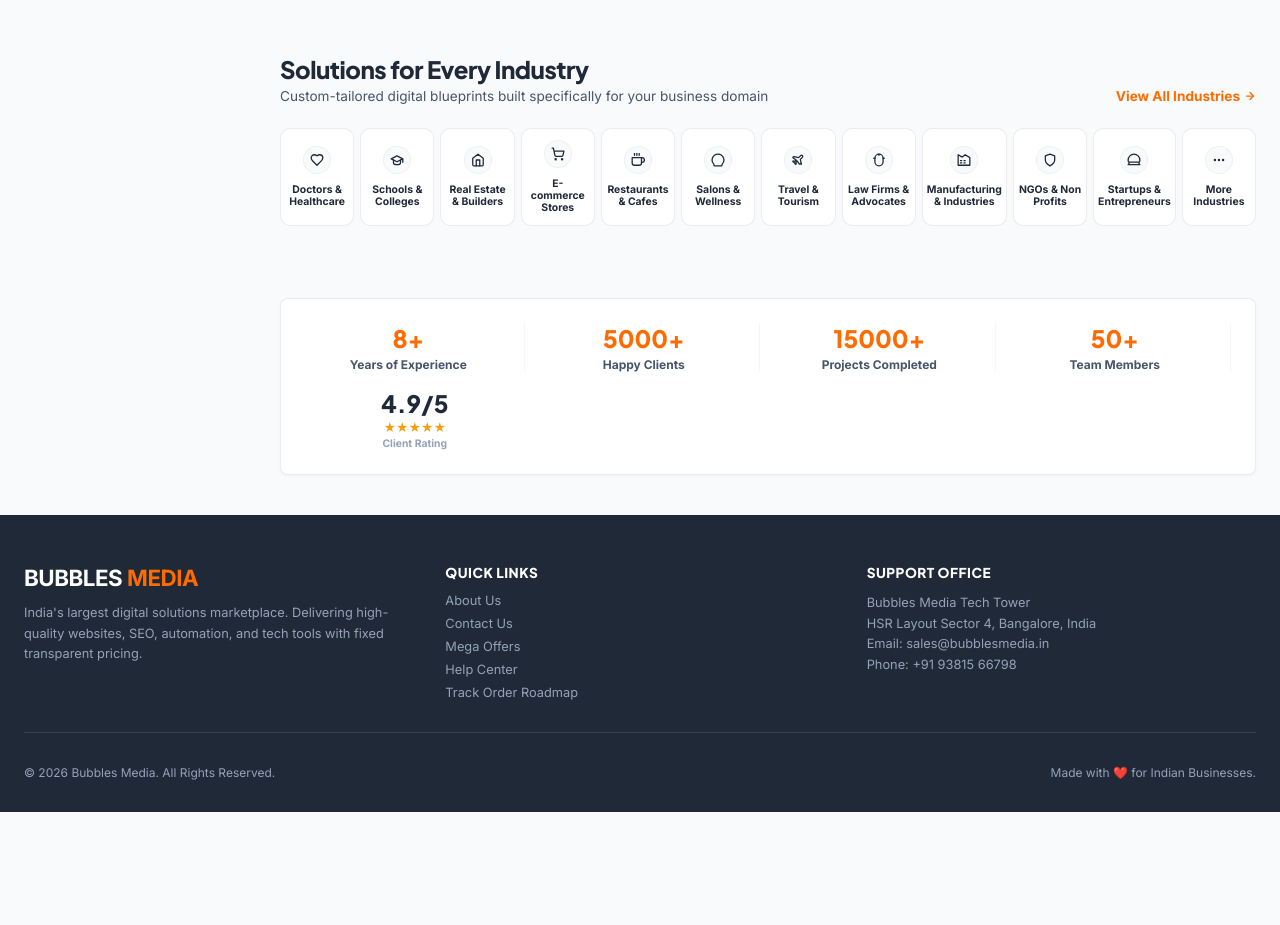
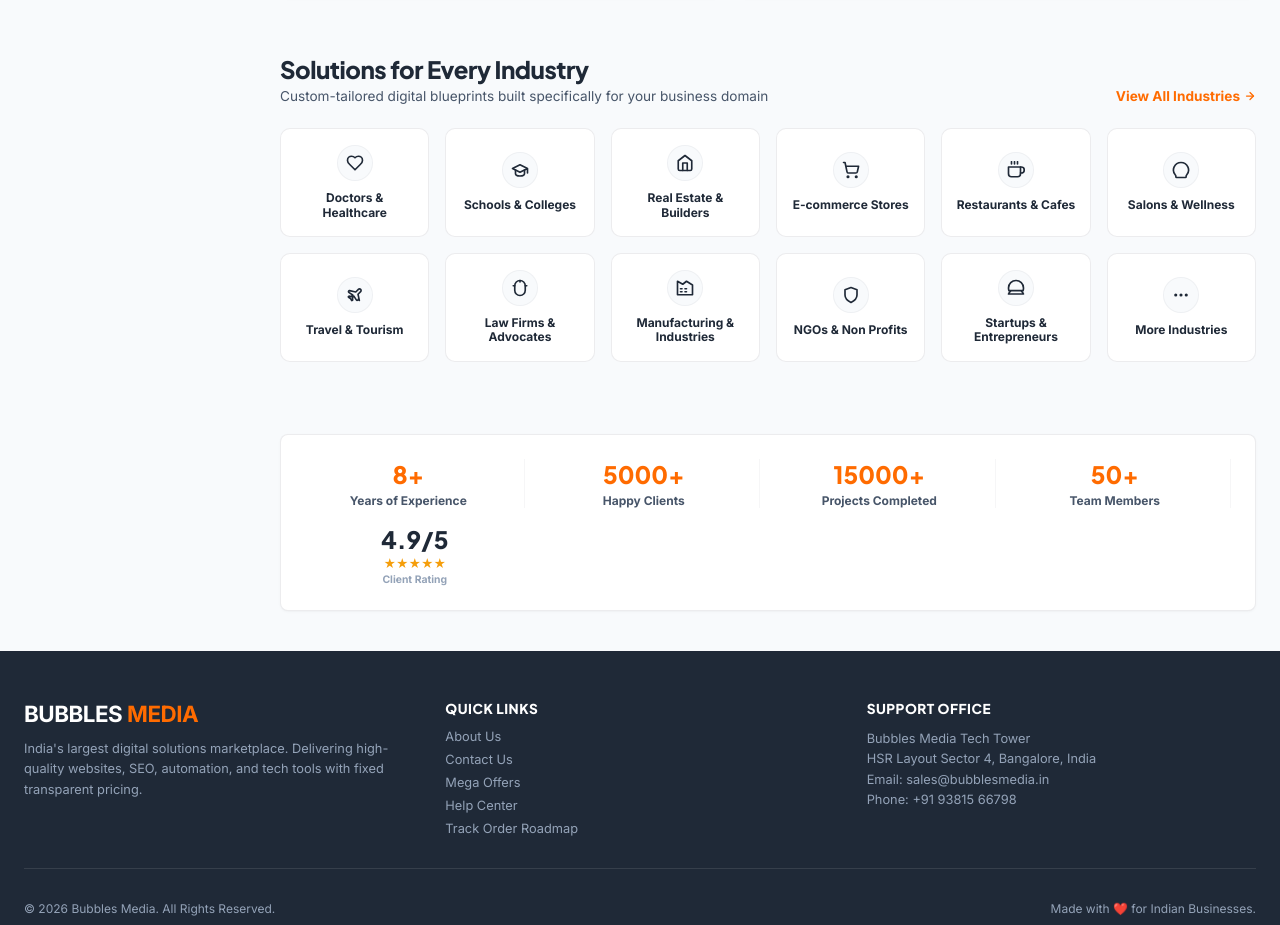
Before and after one commit to anusripvc202/BubblesMedia, a Next.js app: page / in a window 1280 px wide. Shown: the part 942-1867 px from the top of the page. Before the commit the page ends 1754 px from the top, so only its background shows below. Built offline with nearby package versions, Linux system fonts and the light colour scheme.

Commit message:
Revert Solutions for Every Industry to multi-row wrapping layout

```diff
--- a/src/app/globals.css
+++ b/src/app/globals.css
@@ -386,25 +386,4 @@
     width: 100% !important;
     padding: 12px 10px !important;
   }
-  .industries-row-desktop {
-    display: grid !important;
-    grid-template-columns: repeat(12, 1fr) !important;
-    gap: 6px !important;
-  }
-  .industries-card-desktop {
-    padding: 10px 4px !important;
-    min-height: 98px !important;
-  }
-  .industries-card-desktop span {
-    font-size: 0.65rem !important;
-    line-height: 1.15 !important;
-  }
-  .industries-card-desktop div {
-    width: 28px !important;
-    height: 28px !important;
-  }
-  .industries-card-desktop svg {
-    width: 14px !important;
-    height: 14px !important;
-  }
 }
--- a/src/components/IndustriesRow.jsx
+++ b/src/components/IndustriesRow.jsx
@@ -135,7 +135,7 @@
       </div>
 
       {/* Grid of Industry blocks */}
-      <div className="industries-row-desktop" style={{
+      <div style={{
         display: 'grid',
         gridTemplateColumns: 'repeat(auto-fill, minmax(130px, 1fr))',
         gap: '16px'
@@ -144,7 +144,7 @@
           <button
             key={idx}
             onClick={() => onSelectIndustry && onSelectIndustry(ind.name)}
-            className="hover-card industries-card-desktop"
+            className="hover-card"
             style={{
               background: 'var(--bg-white)',
               border: '1px solid var(--border-color)',
```
